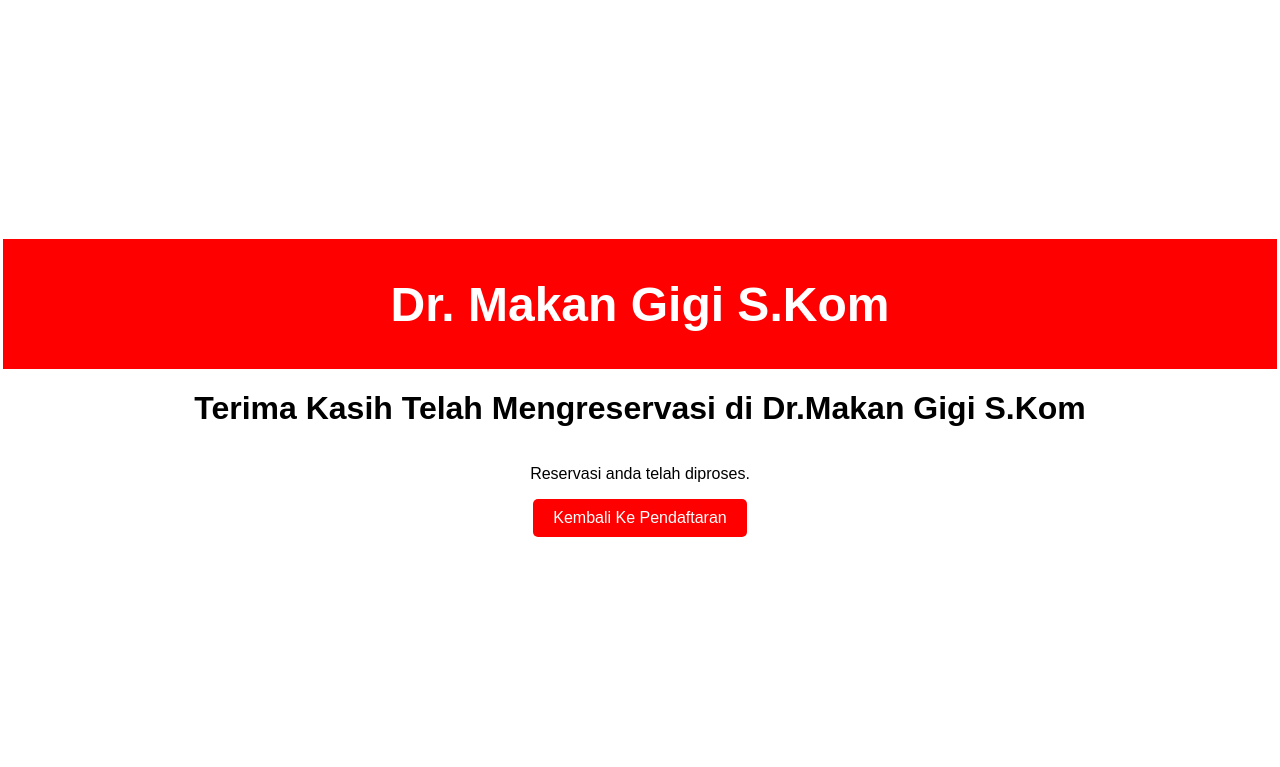
After one commit to idaknian/Client, a Flask app: page /ty in a window 1280 px wide. The commit adds this page. Shown: the top 767 px of the page. Run offline with Flask 3, Linux system fonts and the light colour scheme.

Commit message:
Fourth Commit - Modifying base,name, and app - Adding patient class for Dataabase

```diff
--- a/app.py
+++ b/app.py
@@ -1,19 +1,67 @@
-from flask import Flask, request, jsonify, render_template, redirect, url_for
+from flask import Flask, request, render_template, redirect, url_for
 from flask_cors import CORS
+from flask_sqlalchemy import SQLAlchemy
 
 app = Flask(__name__)
 app.config['SECRET_KEY'] = 'SECRET'
+app.config['SQLALCHEMY_DATABASE_URI'] = 'sqlite:///site.db'
+app.config['SQLALCHEMY_TRACK_MODIFICATIONS'] = False
+
 CORS(app)
+
+db = SQLAlchemy(app)
+
+class Patient(db.Model):
+    id = db.Column(db.Integer, primary_key=True)
+    name = db.Column(db.String(100), nullable=False)
+    phone = db.Column(db.String(20), nullable=False)
+    email = db.Column(db.String(120), nullable=False)
+    gender = db.Column(db.String(10), nullable=False)
+
+    def __repr__(self):
+        return f"Patient('{self.name}', '{self.email}')"
 
 @app.route("/")
 def index():
     return render_template("name.html", title='Makan Gigi')
 
-
-@app.route('/base', methods=['POST'])
+@app.route('/submit_name', methods=['POST'])
 def submit_name():
     name = request.form['name']
-    return render_template("base.html", title='Welcome', name=name)
+    phone = request.form['phone']
+    email = request.form['email']
+    gender = request.form['gender']
+
+    patient = Patient(name=name, phone=phone, email=email, gender=gender)
+    db.session.add(patient)
+    db.session.commit()
+
+    return redirect(url_for('base', name=name, phone=phone, email=email, gender=gender))
+
+@app.route('/base', methods=['GET', 'POST'])
+def base():
+    if request.method == 'POST':
+        return redirect(url_for('ty'))
+    return render_template("base.html", title='Base')
+
+@app.route('/submit_reservation', methods=['POST'])
+def submit_reservation():
+    name = request.form['name']
+    phone = request.form['phone']
+    email = request.form['email']
+    gender = request.form['gender']
+    activity = request.form['activity']
+    date = request.form['date']
+    time = request.form['time']
+
+
+    return redirect(url_for('ty'))
+
+@app.route('/ty')
+def ty():
+    return render_template("ty.html", title='Thanks')
 
 if __name__ == '__main__':
+    with app.app_context():
+        db.create_all()
     app.run(debug=True)
--- a/templates/name.html
+++ b/templates/name.html
@@ -59,12 +59,12 @@
         <h1>Dr. Makan Gigi S.Kom</h1>
     </div>
     <h1>Masukan Data Pasien</h1>
-    <form id="patientForm" action="/base" method="POST">
+    <form id="patientForm" action="{{ url_for('submit_name') }}" method="POST">
         <label for="name">Nama:</label>
         <input type="text" id="name" name="name" required>
 
-        <label for="number">Nomor Telepon:</label>
-        <input type="tel" id="number" name="number" required>
+        <label for="phone">Nomor Telepon:</label>
+        <input type="tel" id="phone" name="phone" required>
 
         <label for="email">Email:</label>
         <input type="email" id="email" name="email" required>
--- /dev/null
+++ b/templates/ty.html
@@ -0,0 +1,47 @@
+<!DOCTYPE html>
+<html lang="en">
+<head>
+    <meta charset="UTF-8">
+    <meta name="viewport" content="width=device-width, initial-scale=1.0">
+    <title>{{ title }}</title>
+    <style>
+        .header {
+            padding: 5px;
+            text-align: center;
+            background: red;
+            color: white;
+            font-size: 3vh;
+            width: 100%;
+        }
+        body {
+            display: flex;
+            flex-direction: column;
+            align-items: center;
+            justify-content: center;
+            height: 95vh;
+            margin: 1;
+            font-family: Arial, sans-serif;
+        }
+        button {
+            background-color: red;
+            color: white;
+            border: none;
+            padding: 10px 20px;
+            font-size: 16px;
+            cursor: pointer;
+            border-radius: 5px;
+        }
+        button:hover {
+            background-color: darkred;
+        }
+    </style>
+</head>
+<body>
+    <div class="header">
+        <h1>Dr. Makan Gigi S.Kom</h1>
+    </div>
+    <h1>Terima Kasih Telah Mengreservasi di Dr.Makan Gigi S.Kom</h1>
+    <p>Reservasi anda telah diproses.</p>
+    <button onclick="window.location.href='/'">Kembali Ke Pendaftaran</button>
+</body>
+</html>
```
Also changed, not shown: templates/base.html (+23 -6 lines), instance/site.db (added). Lines whose indentation alone changed are shown as unchanged.
